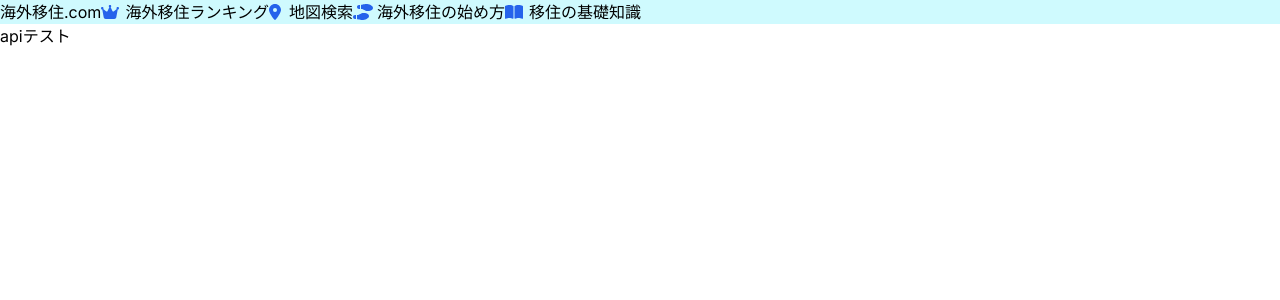
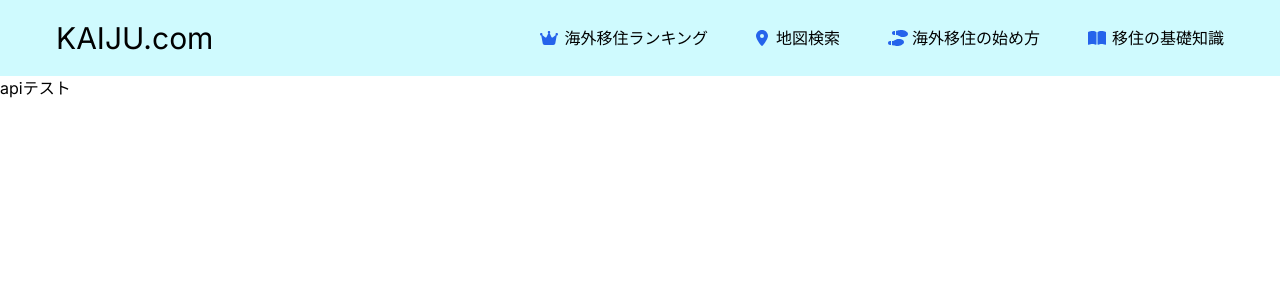
Before and after one commit to nariki07/overseas-migration-media, a Next.js app in the folder overseas_migration_media_nextjs/: page /top in a window 1280 px wide. Shown: the top 300 px of the page. Built offline with nearby package versions, Linux system fonts and the light colour scheme.

Commit message:
headerの作成を行った。

```diff
--- a/overseas_migration_media_nextjs/src/app/components/organisms/Header.tsx
+++ b/overseas_migration_media_nextjs/src/app/components/organisms/Header.tsx
@@ -4,10 +4,12 @@ import {faCrown, faLocationDot, faShoePrints, faBookOpen} from '@fortawesome/fre
 export const Header = () => {
     return(
         <header>
-            <div className="container flex bg-cyan-100">
-                <div>海外移住.com</div><span></span>
+            <div className="bg-cyan-100">
+                <div className="container mx-auto px-8 md:px-14 lg:px-24　">
+                    <div className="flex justify-between items-center py-5">
+                        <div className="text-3xl">KAIJU.com</div>
                         <div>
-                    <ul className="flex">
+                            <ul className="flex space-x-12">
                                 <li className="flex">
                                     <div className="w-5 h-5 mr-1">
                                         <FontAwesomeIcon icon={faCrown} className="text-blue-600" />
@@ -22,20 +24,21 @@ export const Header = () => {
                                 </li>
                                 <li className="flex">
                                     <div className="w-5 h-5 mr-1">
-                            <FontAwesomeIcon icon={faShoePrints} className="text-blue-600"/>
+                                        <FontAwesomeIcon icon={faShoePrints} className="text-blue-600" />
                                     </div>
                                     <a href="/">海外移住の始め方</a>
                                 </li>
                                 <li className="flex">
                                     <div className="w-5 h-5 mr-1">
-                            <FontAwesomeIcon icon={faBookOpen} className="text-blue-600"/>
+                                        <FontAwesomeIcon icon={faBookOpen} className="text-blue-600" />
                                     </div>
                                     <a href="/">移住の基礎知識</a>
                                 </li>
                             </ul>
                         </div>
                     </div>
-
+                </div>
+            </div>
         </header>
     )
 }
--- a/overseas_migration_media_nextjs/src/app/top/page.tsx
+++ b/overseas_migration_media_nextjs/src/app/top/page.tsx
@@ -2,9 +2,9 @@ import {Header} from "@/app/components/organisms/Header";
 
 export default async function Page() {
     return (
-        <>
+        <div>
             <Header></Header>
             <h1>apiテスト</h1>
-        </>
+        </div>
     )
 }
```
Also changed, not shown: overseas_migration_media_nextjs/public/image/logo.png (added). Lines whose indentation alone changed are shown as unchanged.
